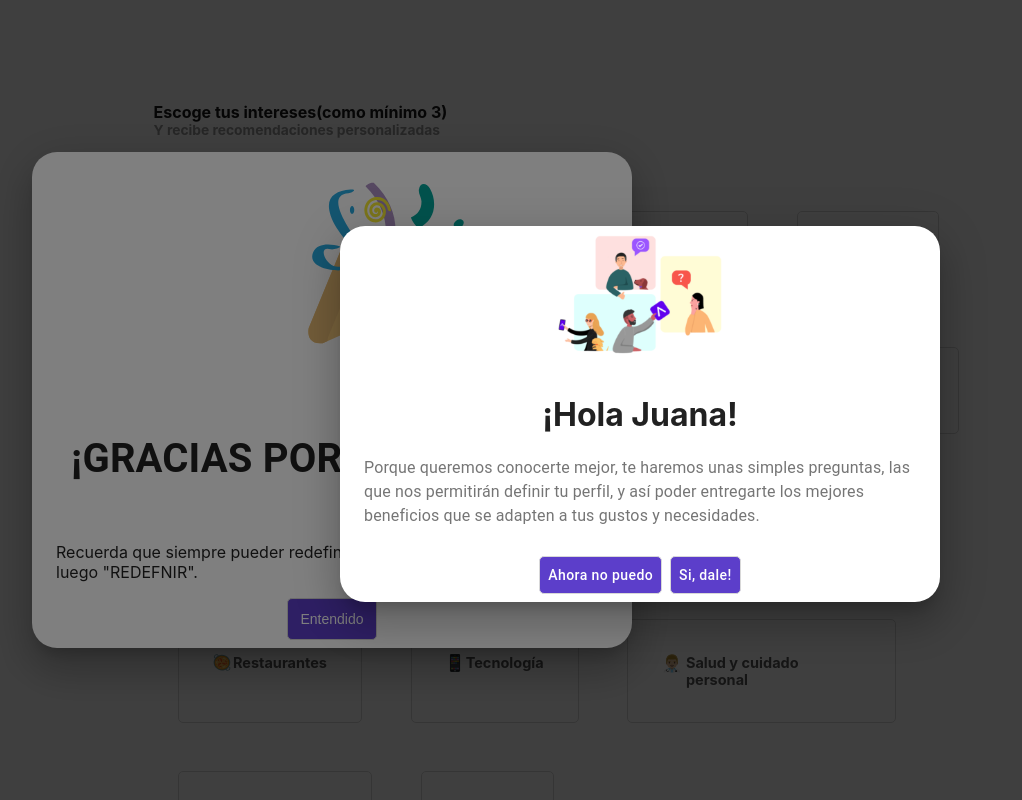
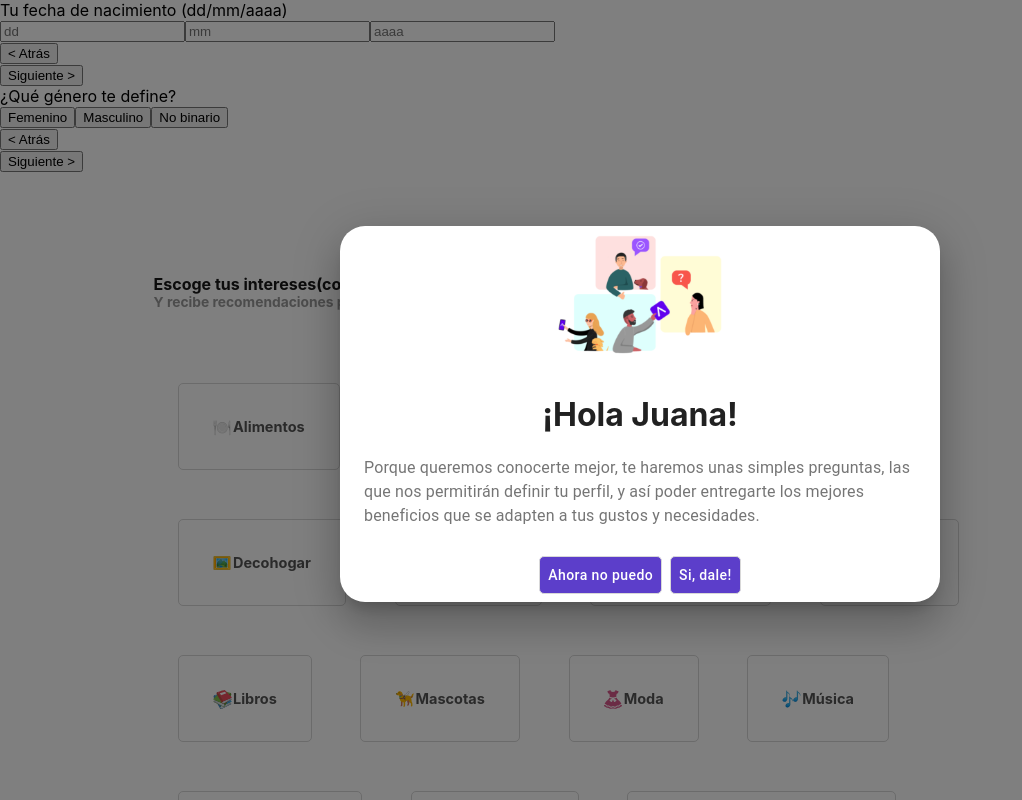
Before and after one commit to victoria-ancalaf/SCL014-Hackathon, a React (Create React App) app: page /formulario in a window 1280 px wide. Shown: the top 800 px of the page, without its empty margins (0-1022 px from the left). Built offline with nearby package versions, Linux system fonts and the light colour scheme.

Commit message:
new components

```diff
--- a/src/Components/Form/Geolocation.jsx
+++ b/src/Components/Form/Geolocation.jsx
@@ -48,7 +48,7 @@ const DialogActions = withStyles((theme) => ({
 
 export default function Geolocation() {
   const classesGeo = useStyle();
-  const [open, setOpen] = useState(true);
+  const [open, setOpen] = useState(false);
 
   const handleClose = () => {
     setOpen(false);
--- a/src/Components/Form/modalThanks.jsx
+++ b/src/Components/Form/modalThanks.jsx
@@ -31,7 +31,7 @@ const useStyle = makeStyles({
 })
 
 const ModalThanks = () => {
-    const [open, setOpen] = useState(true);
+    const [open, setOpen] = useState(false);
       const handleClose = () => {
         setOpen(false);
       };
--- a/src/Pages/FormPage.js
+++ b/src/Pages/FormPage.js
@@ -1,19 +1,20 @@
 import React from 'react'
 import Geolocation from '../Components/Form/Geolocation'
-import ModalThanks from '../Components/Form/ModalThanks';
+import ModalThanks from '../Components/Form/modalThanks';
 import ModalWelcome from '../Components/Form/modalWelcome';
-// import Geolocation from '../Components/Form/Geolocation'
-// import ModalWelcome from '../Components/Form/modalWelcome';
 import Preferences from '../Components/Form/Preferences';
-
+import Age from "../Components/Form/Age"
+import Gender from "../Components/Form/Gender"
 
 const FormPage = () => {
     return (
         <div>
-             <ModalThanks/>
             <ModalWelcome/>
-            {/* <Geolocation /> */}
+            <Age />
+            <Gender />
             <Preferences/>
+            <Geolocation />
+            <ModalThanks/>
         </div>
     )
 }
```
Also changed, not shown: 1 other file (tests, documents, lock files or other folders).
